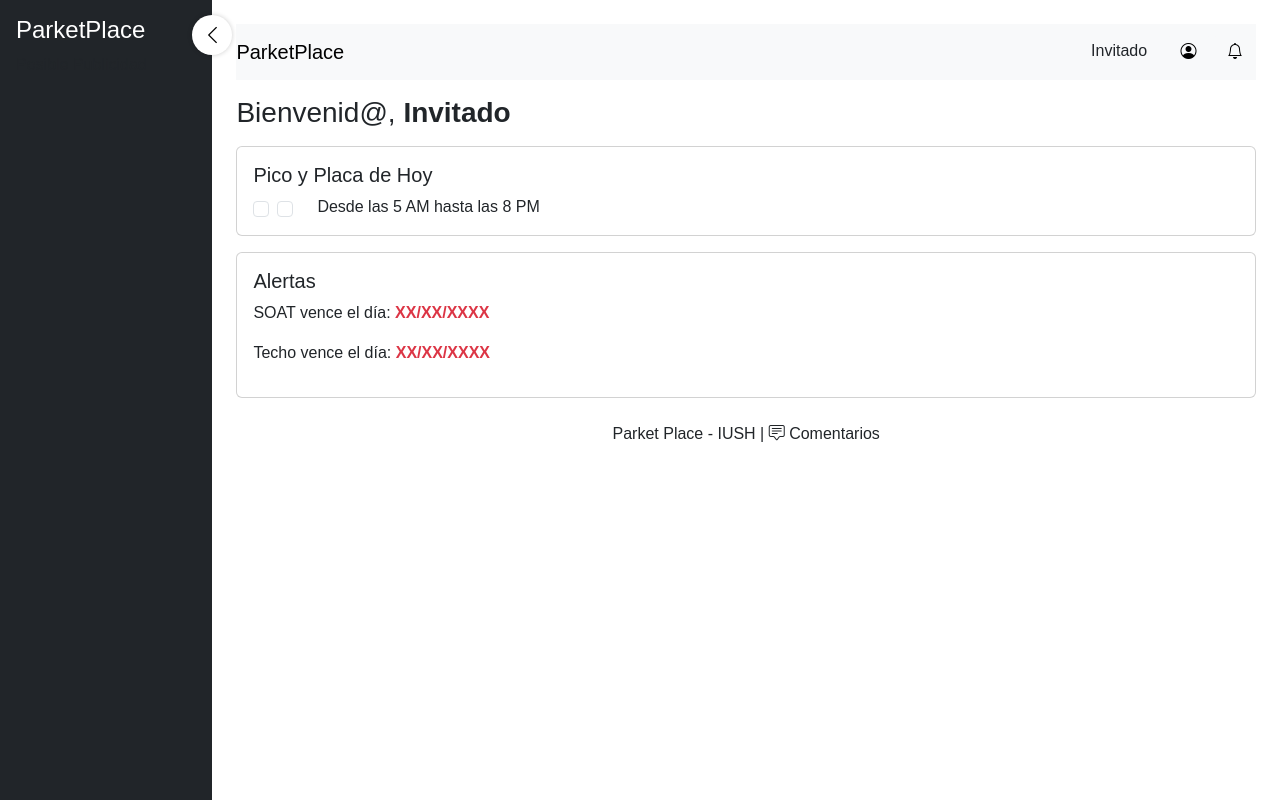
After one commit to SoyValora/ParketPlace, a Flask app: page /dashboard in a window 1280 px wide. The commit adds this page. Run offline with Flask 3, Linux system fonts and the light colour scheme.

Commit message:
Dashboard completo con la barra lateral

```diff
--- /dev/null
+++ b/static/script.js
@@ -0,0 +1,25 @@
+document.addEventListener("DOMContentLoaded", function () {
+    const sidebar = document.getElementById("sidebar");
+    const toggleBtn = document.getElementById("toggle-btn");
+
+    toggleBtn.addEventListener("click", function () {
+        sidebar.classList.toggle("collapsed");
+    });
+});
+document.addEventListener("DOMContentLoaded", function () {
+    let username = "Invitado"; // Aquí debes obtener el nombre real
+
+    // Actualizar en la barra superior
+    document.getElementById("username").innerText = username;
+
+    // Actualizar en el mensaje de bienvenida
+    document.getElementById("user-name-display").innerText = username;
+});
+
+document.getElementById("user-btn").addEventListener("click", () => {
+    alert("Aquí podrías abrir el perfil de usuario.");
+});
+
+document.getElementById("notif-btn").addEventListener("click", () => {
+    alert("Aquí podrías mostrar las notificaciones.");
+});
--- a/static/style.css
+++ b/static/style.css
@@ -1,8 +1,50 @@
+/* Estilos generales */
 body {
-    background-color: #f8f9fa;
+    font-family: Arial, sans-serif;
 }
 
-.card {
-    border-radius: 10px;
-    box-shadow: 0px 0px 10px rgba(0, 0, 0, 0.1);
+/* Barra lateral */
+#sidebar {
+    width: 250px;
+    height: 100vh;
+    transition: all 0.3s ease;
+    position: relative;
 }
+
+#sidebar.collapsed {
+    width: 60px;
+}
+
+#sidebar.collapsed .sidebar-text {
+    display: none;
+}
+
+/* Botón de alternar barra */
+.toggle-btn {
+    position: absolute;
+    top: 15px;
+    right: -20px;
+    width: 40px;
+    height: 40px;
+    background: white;
+    border-radius: 50%;
+    border: none;
+    cursor: pointer;
+    display: flex;
+    align-items: center;
+    justify-content: center;
+    box-shadow: 0px 0px 5px rgba(0, 0, 0, 0.2);
+}
+
+.toggle-btn:hover {
+    background: #f0f0f0;
+}
+
+.toggle-btn i {
+    font-size: 20px;
+    transition: transform 0.3s ease;
+}
+
+#sidebar.collapsed .toggle-btn i {
+    transform: rotate(180deg);
+}
--- /dev/null
+++ b/templates/dashboard.html
@@ -0,0 +1,67 @@
+<!DOCTYPE html>
+<html lang="es">
+<head>
+    <meta charset="UTF-8">
+    <meta name="viewport" content="width=device-width, initial-scale=1.0">
+    <title>Dashboard</title>
+    <link rel="stylesheet" href="https://cdn.jsdelivr.net/npm/bootstrap@5.3.0/dist/css/bootstrap.min.css">
+    <link rel="stylesheet" href="{{ url_for('static', filename='style.css') }}">
+    <link rel="stylesheet" href="https://cdn.jsdelivr.net/npm/bootstrap-icons/font/bootstrap-icons.css">
+</head>
+<body>
+
+<div class="d-flex">
+    <!-- Barra lateral -->
+    <div id="sidebar" class="bg-dark text-white p-3">
+        <button id="toggle-btn" class="toggle-btn">
+            <i class="bi bi-chevron-left"></i>
+        </button>
+        <h4 class="sidebar-text">ParketPlace</h4>
+        <p class="sidebar-text text-muted">Posible Publicidad</p>
+    </div>
+
+    <!-- Contenido principal -->
+    <div class="container-fluid p-4">
+        <!-- Navbar superior -->
+        <nav class="navbar navbar-light bg-light d-flex justify-content-between">
+            <span class="navbar-brand">ParketPlace</span>
+            <div>
+                <span class="me-3" id="username">Cargando...</span>
+                <button id="user-btn" class="btn btn-light"><i class="bi bi-person-circle"></i></button>
+                <button id="notif-btn" class="btn btn-light"><i class="bi bi-bell"></i></button>
+            </div>
+        </nav>
+
+        <!-- Sección bienvenida -->
+        <div class="mt-3">
+            <h3>Bienvenid@, <span class="fw-bold" id="user-name-display">Cargando...</span></h3>
+        </div>
+
+        <!-- Sección Pico y Placa -->
+        <div class="card mt-3 p-3">
+            <h5>Pico y Placa de Hoy</h5>
+            <div class="d-flex align-items-center">
+                <input type="checkbox" class="form-check-input me-2">
+                <input type="checkbox" class="form-check-input me-2">
+                <span class="ms-3">Desde las 5 AM hasta las 8 PM</span>
+            </div>
+        </div>
+
+        <!-- Alertas de vencimiento -->
+        <div class="card mt-3 p-3">
+            <h5>Alertas</h5>
+            <p>SOAT vence el día: <span class="text-danger fw-bold">XX/XX/XXXX</span></p>
+            <p>Techo vence el día: <span class="text-danger fw-bold">XX/XX/XXXX</span></p>
+        </div>
+
+        <!-- Pie de página -->
+        <footer class="mt-4 text-center">
+            <p>Parket Place - IUSH | <i class="bi bi-chat-square-text"></i> Comentarios</p>
+        </footer>
+    </div>
+</div>
+
+<script src="https://cdn.jsdelivr.net/npm/bootstrap@5.3.0/dist/js/bootstrap.bundle.min.js"></script>
+<script src="{{ url_for('static', filename='script.js') }}"></script>
+</body>
+</html>
```
